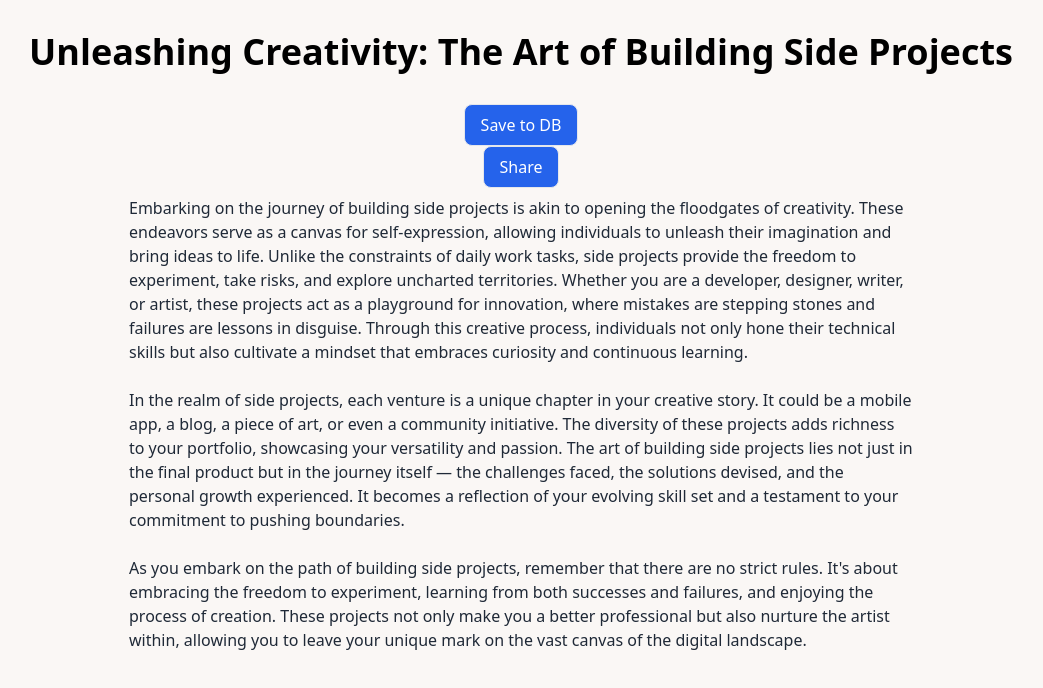
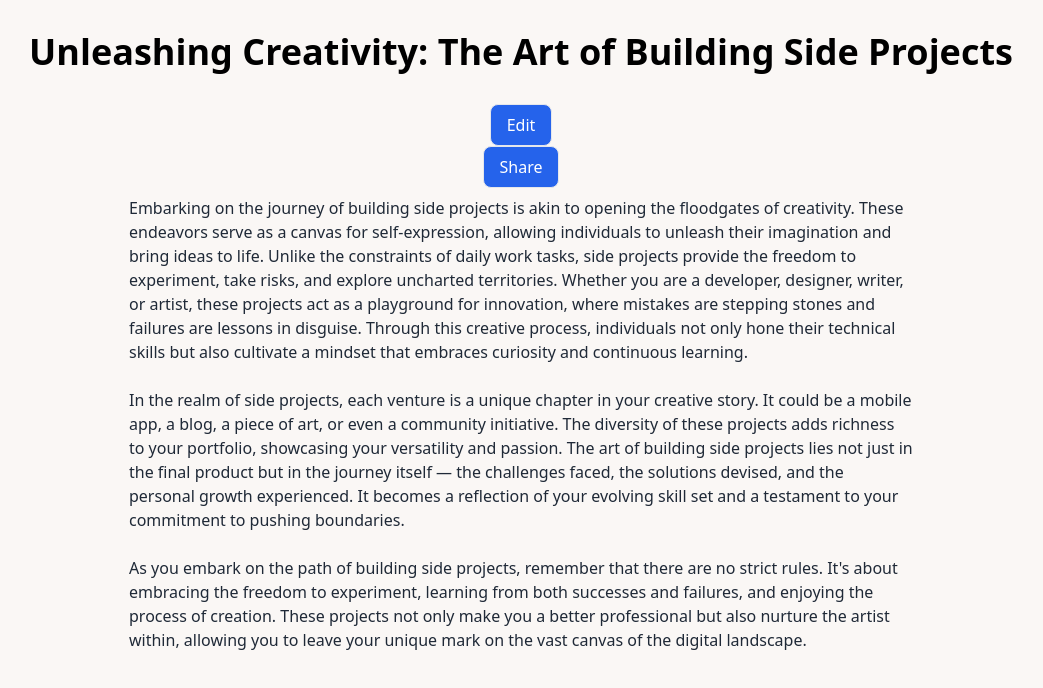
Before and after one commit to Utkarshn10/commentz, a Next.js app: page / in a window 1280 px wide. Shown: the top 688 px of the page, without its empty margins (79-1122 px from the left). Built offline with nearby package versions, Linux system fonts and the light colour scheme.

Commit message:
improvements

```diff
--- a/src/pages/index.js
+++ b/src/pages/index.js
@@ -18,7 +18,6 @@ export default function Home() {
   const [commentsInfo, setCommentsInfo] = useState([]);
   const [editEnabled, setEditEnabled] = useState(false);
   const [blogInfo, setBlogInfo] = useState(null);
-  const [dataExists, setDataExists] = useState(false);
   const [blogContent, setBlogContent] = useState({
     heading: "Unleashing Creativity: The Art of Building Side Projects",
     textcontent: `Embarking on the journey of building side projects is akin to opening the floodgates of creativity. These endeavors serve as a canvas for self-expression, allowing individuals to unleash their imagination and bring ideas to life. Unlike the constraints of daily work tasks, side projects provide the freedom to experiment, take risks, and explore uncharted territories. Whether you are a developer, designer, writer, or artist, these projects act as a playground for innovation, where mistakes are stepping stones and failures are lessons in disguise. Through this creative process, individuals not only hone their technical skills but also cultivate a mindset that embraces curiosity and continuous learning.
@@ -33,7 +32,6 @@ export default function Home() {
   useEffect(() => {
     let data = JSON.parse(localStorage.getItem("blogInfo"));
     if (data && data[userID] && data[userID][blogID]) {
-      setDataExists(true);
       let blogData = data[userID][blogID];
       setBlogInfo(blogData);
       setBlogContent(blogData.blogContent);
@@ -126,14 +124,7 @@ export default function Home() {
             {blogContent.heading}
           </h2>
         </div>
-        {!dataExists ? (
-          <button
-            onClick={() => handleSaveChanges()}
-            className="border bg-blue-600 text-white rounded-lg py-2 px-4"
-          >
-            Save to DB
-          </button>
-        ) : editEnabled ? (
+        {editEnabled ? (
           <div className="flex space-x-3 my-4">
             <button
               onClick={() => handleDiscardChanges()}
@@ -162,7 +153,6 @@ export default function Home() {
         >
           Share
         </button>
-
         <div className="w-full h-full md:w-2/3 mx-auto text-black">
           {editEnabled ? (
             <textarea
```
